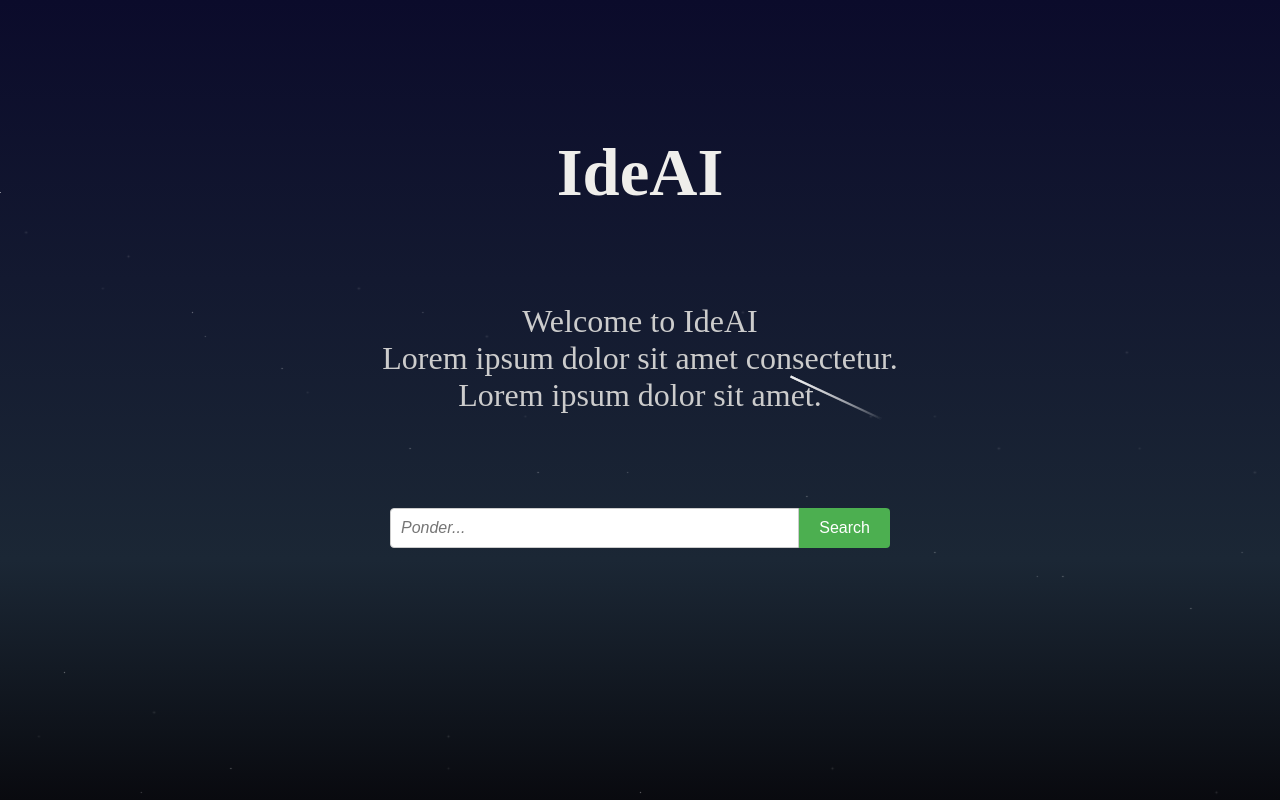
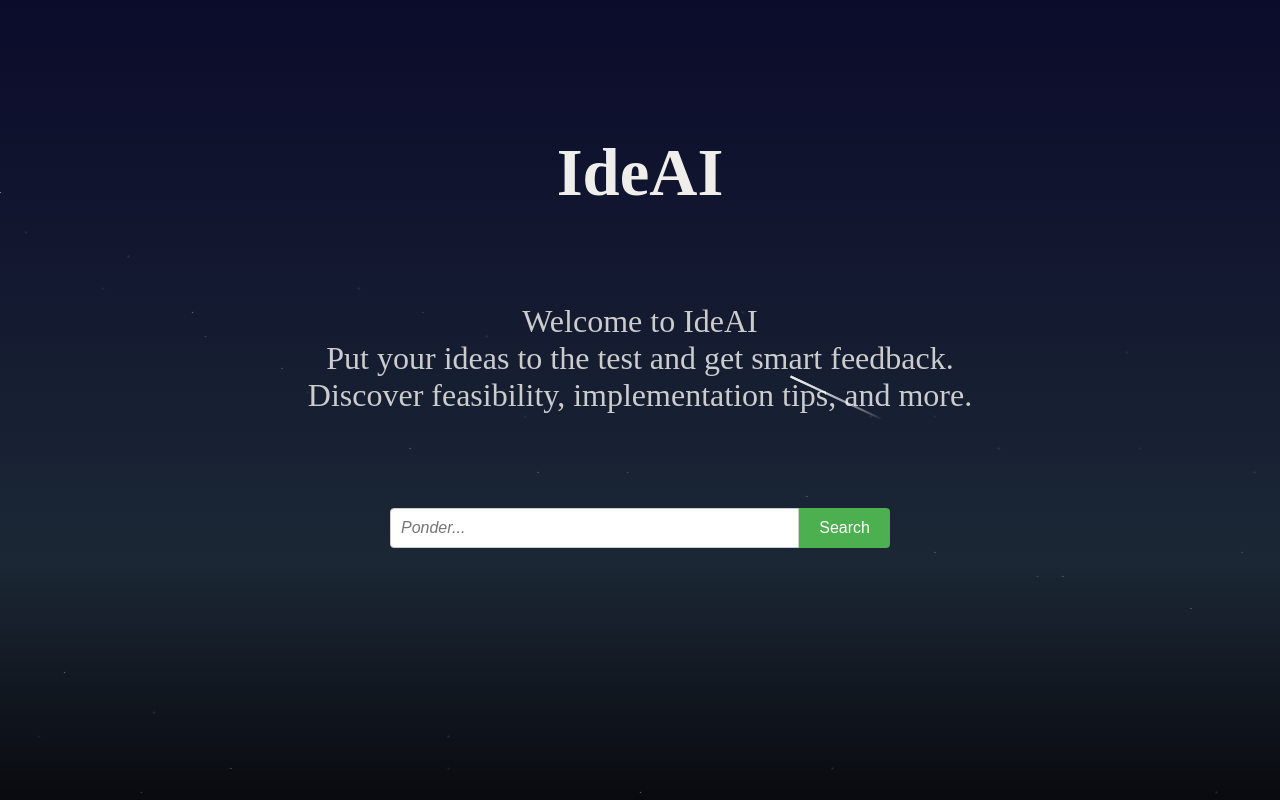
Before and after one commit to Darchen-lang/chatbot, a plain HTML site: page frontend/index.html in a window 1280 px wide. Shown: the top 800 px of the page. Drawn offline with Linux system fonts and the light colour scheme.

Commit message:
Update index.html

```diff
--- a/frontend/index.html
+++ b/frontend/index.html
@@ -52,8 +52,8 @@
           <div id="para" style="display: flex;color: #ccc; font-weight:495; font-size: xx-large; align-items: center; flex-direction: column;">
             <div><br><br><br></div>
            <div>Welcome to IdeAI</div>
-           <div>Lorem ipsum dolor sit amet consectetur.</div>
-           <div>Lorem ipsum dolor sit amet.</div>
+           <div>Put your ideas to the test and get smart feedback.</div>
+           <div>Discover feasibility, implementation tips, and more.</div>
            <div><br> <br>   </div>
           </div>
           <div class="search-container">
```
